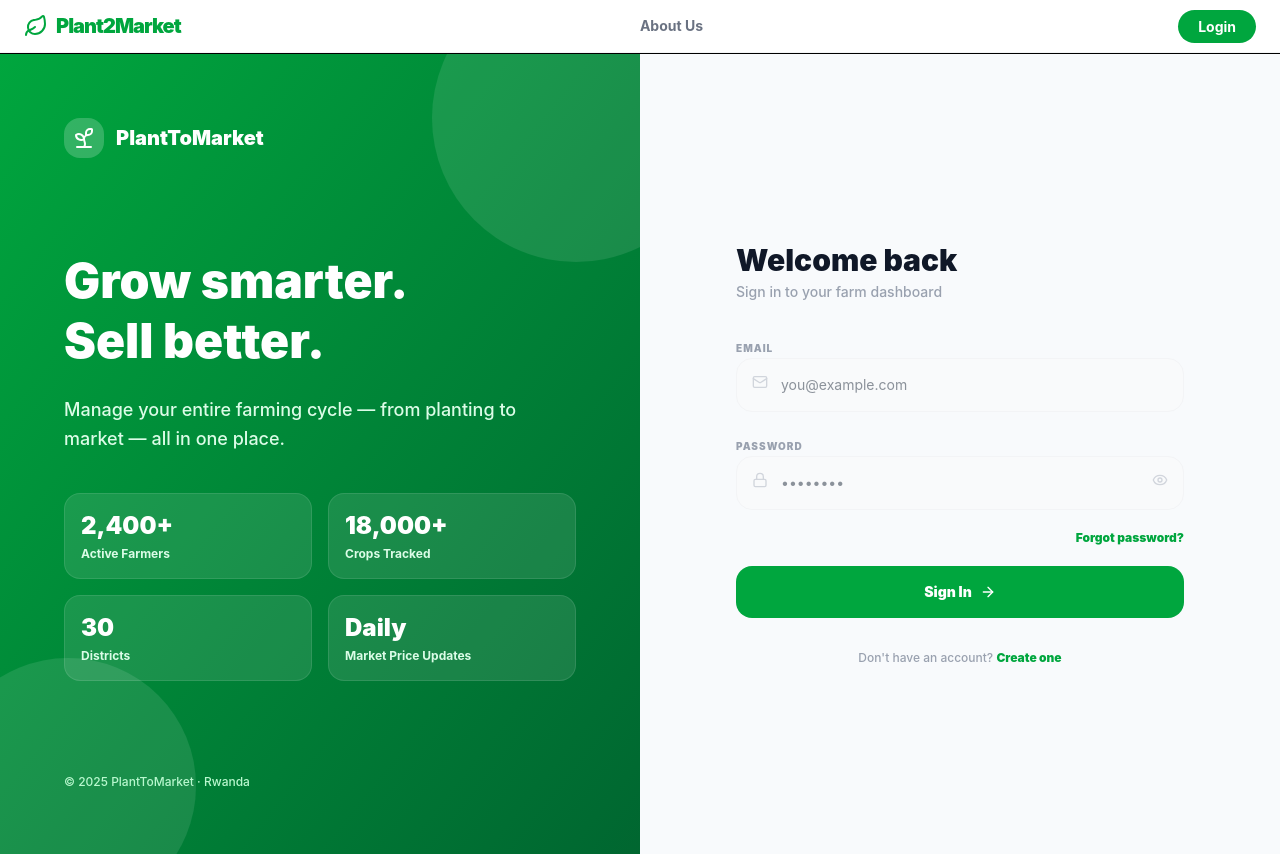
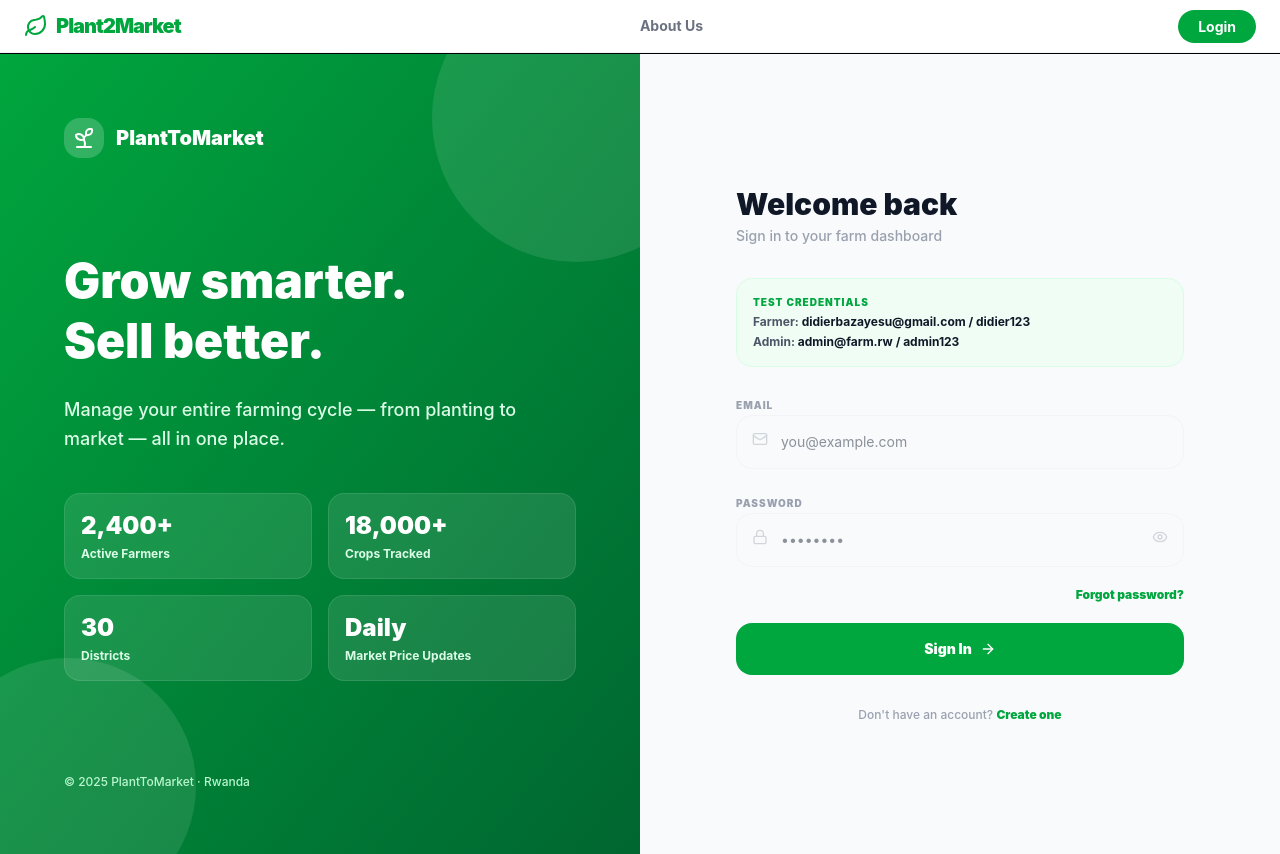
Before and after one commit to didier-bazayesu/plant-to-market-project, a React (Vite) app in the folder frontend/: page /login in a window 1280 px wide. Built offline with nearby package versions, Linux system fonts and the light colour scheme.

Commit message:
feat: login  based on the user roles

```diff
--- a/frontend/src/pages/Login.jsx
+++ b/frontend/src/pages/Login.jsx
@@ -18,8 +18,16 @@ const Login = () => {
     setError('');
     setLoading(true);
     try {
-      await login(formData.email, formData.password);
-      navigate('/');
+      // ✅ Get returned farmer for role-based redirect
+      const loggedInFarmer = await login(formData.email, formData.password);
+
+      // ✅ Redirect based on role
+      if (loggedInFarmer.role === 'admin') {
+        navigate('/admin');
+      } else {
+        navigate('/dashboard');
+      }
+
     } catch (err) {
       setError(err.message);
     } finally {
@@ -32,7 +40,6 @@ const Login = () => {
 
       {/* LEFT PANEL — hidden on mobile */}
       <div className="hidden lg:flex lg:w-1/2 bg-gradient-to-br from-green-600 to-green-800 p-16 flex-col justify-between relative overflow-hidden">
-        {/* Background blobs */}
         <div className="absolute top-[-80px] right-[-80px] w-72 h-72 bg-white/10 rounded-full" />
         <div className="absolute bottom-[-60px] left-[-60px] w-64 h-64 bg-white/10 rounded-full" />
 
@@ -86,11 +93,23 @@ const Login = () => {
           <h1 className="text-3xl font-black text-gray-900 mb-1">Welcome back</h1>
           <p className="text-sm text-gray-400 font-medium mb-8">Sign in to your farm dashboard</p>
 
+          {/* Error */}
           {error && (
             <div className="mb-6 p-4 bg-red-50 border border-red-100 rounded-2xl text-xs font-bold text-red-600">
               ⚠ {error}
             </div>
           )}
+
+          {/* Hint box */}
+          <div className="mb-6 p-4 bg-green-50 border border-green-100 rounded-2xl space-y-1">
+            <p className="text-[10px] font-black uppercase text-green-600 tracking-widest">Test Credentials</p>
+            <p className="text-xs font-bold text-gray-600">
+              Farmer: <span className="text-gray-900">didierbazayesu@gmail.com / didier123</span>
+            </p>
+            <p className="text-xs font-bold text-gray-600">
+              Admin: <span className="text-gray-900">admin@farm.rw / admin123</span>
+            </p>
+          </div>
 
           <form onSubmit={handleSubmit} className="space-y-5">
             {/* Email */}
```
